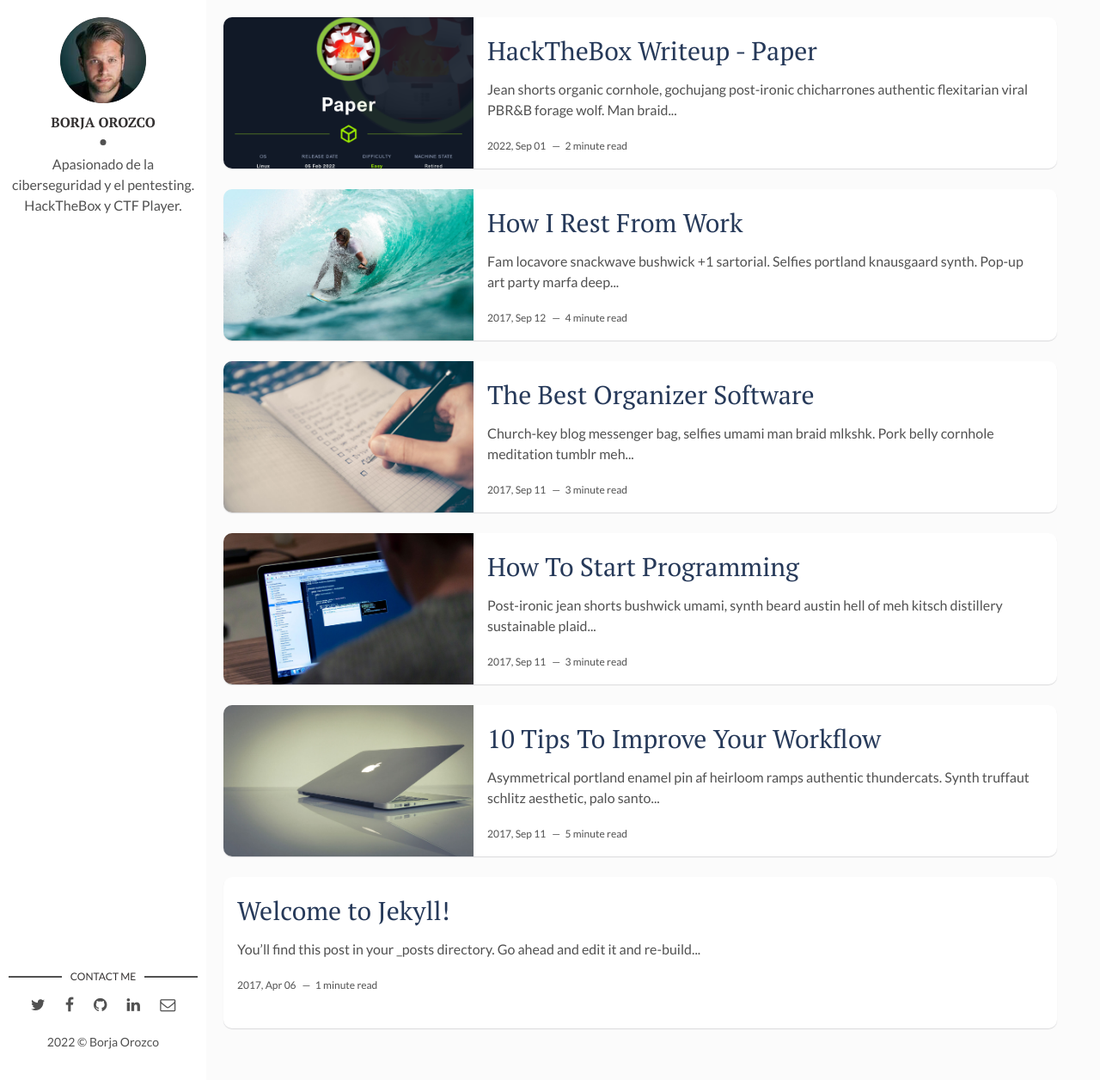
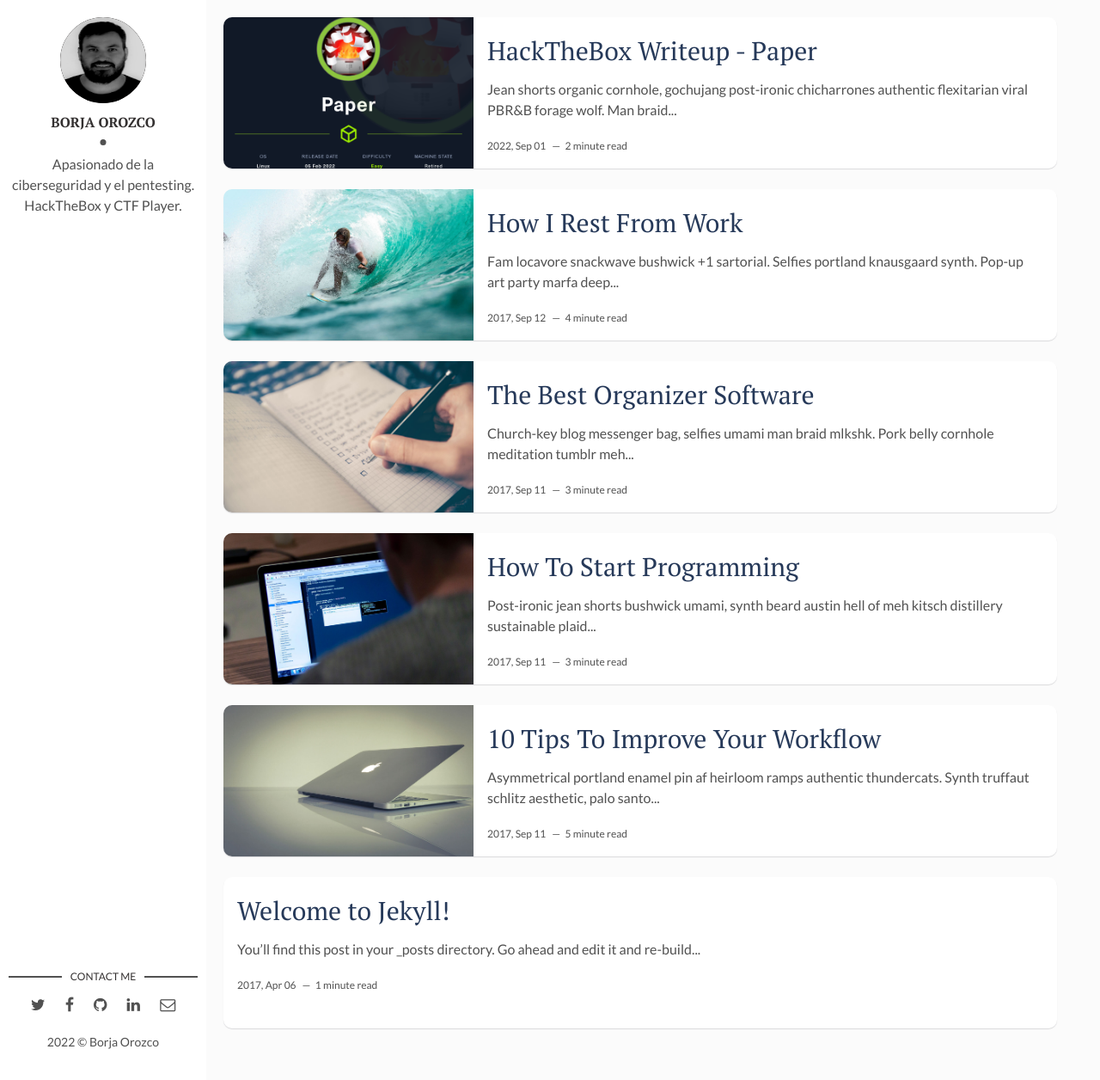
Before and after one commit to Cavalierz/Cavalierz.github.io, a Jekyll site: the page built from index.html, in a window 1280 px wide and 1256 px high. Shown: the whole window at 86% size. Built offline with Jekyll 4.4.1, drawn with Linux system fonts in a browser that asks for light colours; the list of posts is cut into pages by our own code.

Commit message:
Update _config.yml

```diff
--- a/_config.yml
+++ b/_config.yml
@@ -10,7 +10,7 @@ site-twitter: #if your site has a twitter account, enter it here
 
 # Author Settings
 author: Borja Orozco # add your name
-author-img: david-freeman.jpg # add your photo
+author-img: borjaorozco.jpg # add your photo
 about-author: Apasionado de la ciberseguridad y el pentesting. HackTheBox y CTF Player. # add description
 social-twitter: # add your Twitter handle
 social-facebook: # add your Facebook handle
```
